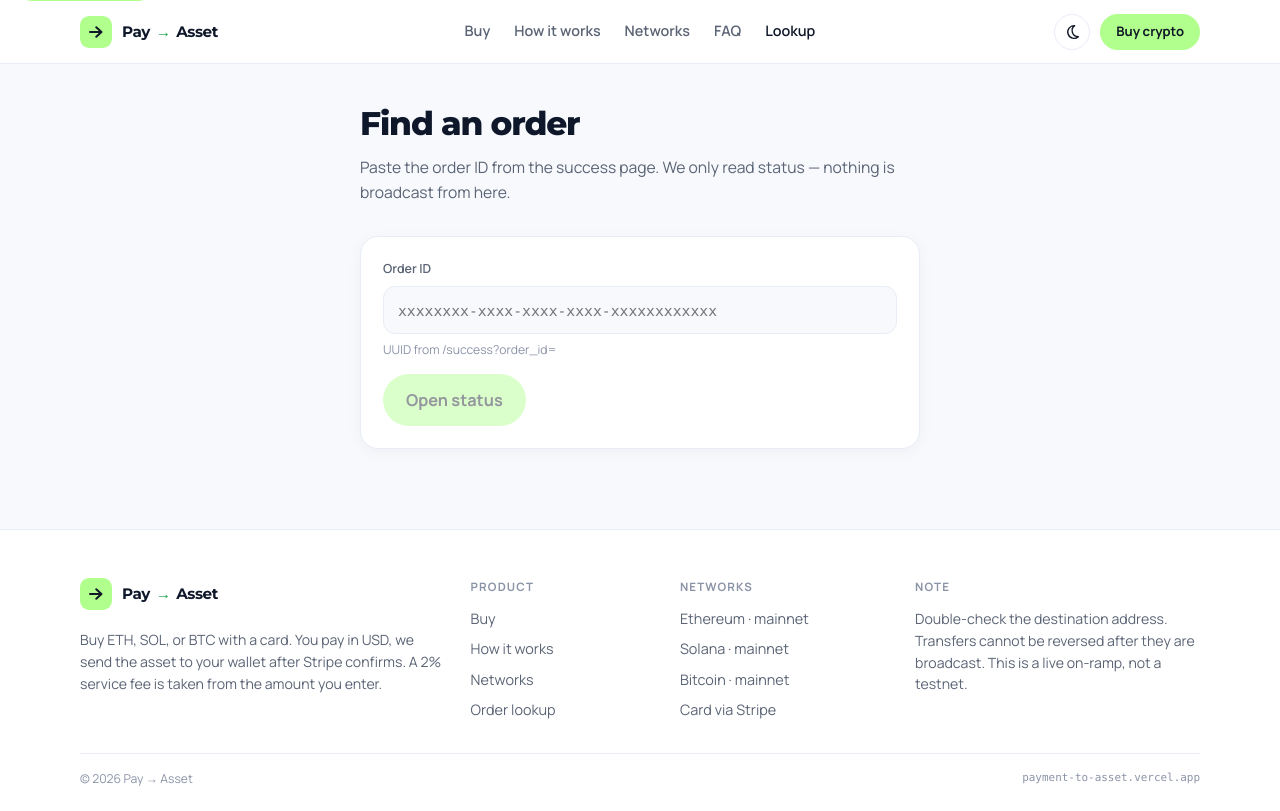
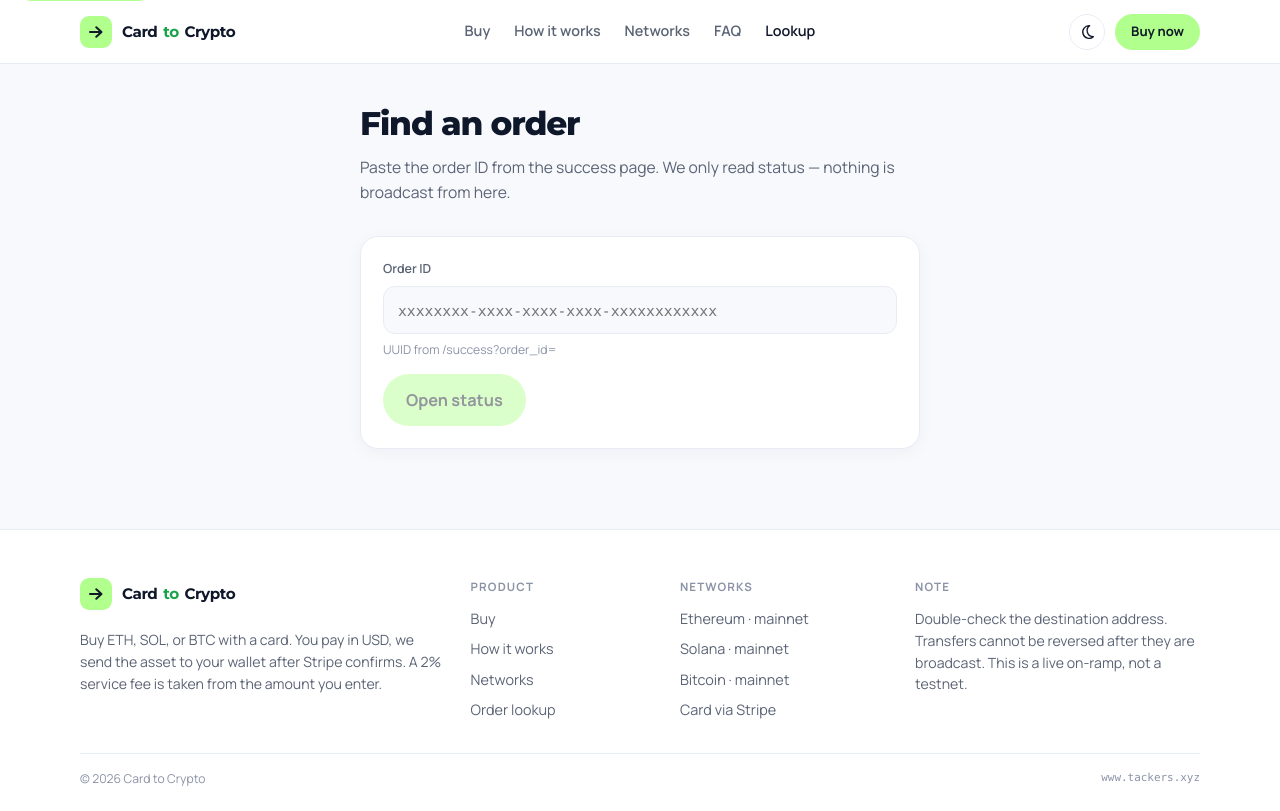
Before and after one commit to yonemp/payment-to-asset, a React (Vite) app in the folder client/: page /lookup in a window 1280 px wide. Built offline with nearby package versions, Linux system fonts and the light colour scheme; the HTML template or start-up script is replaced by a standard one.

Commit message:
Rename the live brand from Pay to Asset to Card to Crypto.

```diff
--- a/client/index.html
+++ b/client/index.html
@@ -3,7 +3,7 @@
   <head>
     <meta charset="UTF-8" />
     <meta name="viewport" content="width=device-width, initial-scale=1.0" />
-    <title>Pay → Asset — Buy ETH, SOL, BTC with a card</title>
+    <title>Card to Crypto — Buy ETH, SOL, BTC with a card</title>
     <meta
       name="description"
       content="Buy Ethereum, Solana, or Bitcoin with a credit or debit card. Pay in USD, receive on mainnet."
@@ -28,20 +28,20 @@
     <link rel="icon" type="image/png" sizes="16x16" href="/favicon-16.png" />
     <link rel="apple-touch-icon" href="/apple-touch-icon.png" />
     <meta property="og:type" content="website" />
-    <meta property="og:title" content="Pay → Asset" />
+    <meta property="og:title" content="Card to Crypto" />
     <meta
       property="og:description"
       content="Buy ETH, SOL, or BTC with a card. Delivery to your mainnet wallet."
     />
-    <meta property="og:image" content="https://payment-to-asset.vercel.app/og.png" />
-    <meta property="og:url" content="https://payment-to-asset.vercel.app/" />
+    <meta property="og:image" content="https://www.tackers.xyz/og.png" />
+    <meta property="og:url" content="https://www.tackers.xyz/" />
     <meta name="twitter:card" content="summary_large_image" />
-    <meta name="twitter:title" content="Pay → Asset" />
+    <meta name="twitter:title" content="Card to Crypto" />
     <meta
       name="twitter:description"
       content="Buy ETH, SOL, or BTC with a card. Delivery to your mainnet wallet."
     />
-    <meta name="twitter:image" content="https://payment-to-asset.vercel.app/og.png" />
+    <meta name="twitter:image" content="https://www.tackers.xyz/og.png" />
     <link rel="preconnect" href="https://fonts.googleapis.com" />
     <link rel="preconnect" href="https://fonts.gstatic.com" crossorigin />
     <link
--- a/client/src/components/Footer.jsx
+++ b/client/src/components/Footer.jsx
@@ -9,7 +9,7 @@ export default function Footer() {
           <div className="brand footer-lockup">
             <BrandMark size={32} />
             <span className="brand-word">
-              Pay <span className="brand-arrow" aria-hidden="true">→</span> Asset
+              Card <span className="brand-arrow">to</span> Crypto
             </span>
           </div>
           <p>
@@ -48,8 +48,8 @@ export default function Footer() {
         </div>
       </div>
       <div className="wrap footer-bar">
-        <span>© {new Date().getFullYear()} Pay → Asset</span>
-        <span className="mono muted">payment-to-asset.vercel.app</span>
+        <span>© {new Date().getFullYear()} Card to Crypto</span>
+        <span className="mono muted">www.tackers.xyz</span>
       </div>
     </footer>
   );
--- a/client/src/components/Nav.jsx
+++ b/client/src/components/Nav.jsx
@@ -6,10 +6,10 @@ export default function Nav() {
   return (
     <header className="nav">
       <div className="nav-inner">
-        <Link to="/" className="brand" aria-label="Pay to Asset home">
+        <Link to="/" className="brand" aria-label="Card to Crypto home">
           <BrandMark />
           <span className="brand-word">
-            Pay <span className="brand-arrow" aria-hidden="true">→</span> Asset
+            Card <span className="brand-arrow">to</span> Crypto
           </span>
         </Link>
 
@@ -24,7 +24,7 @@ export default function Nav() {
         <div className="nav-end">
           <ThemeToggle />
           <a href="/#checkout" className="nav-cta">
-            Buy crypto
+            Buy now
           </a>
         </div>
       </div>
--- a/client/src/index.css
+++ b/client/src/index.css
@@ -1,4 +1,4 @@
-/* Pay → Asset — Changelly-like retail on-ramp (no trademarks) */
+/* Card to Crypto — Changelly-like retail on-ramp (no trademarks) */
 
 :root {
   --bg: #f7f9fd;
--- a/client/src/pages/Home.jsx
+++ b/client/src/pages/Home.jsx
@@ -78,7 +78,7 @@ export default function Home() {
   const canPay = addr.ok && amountOk && !loading;
 
   useEffect(() => {
-    document.title = `${meta.buyTitle} — Pay → Asset`;
+    document.title = `${meta.buyTitle} — Card to Crypto`;
   }, [meta.buyTitle]);
 
   useEffect(() => {
--- a/client/src/pages/Lookup.jsx
+++ b/client/src/pages/Lookup.jsx
@@ -1,4 +1,4 @@
-import { useState } from 'react';
+import { useEffect, useState } from 'react';
 import { useNavigate } from 'react-router-dom';
 import { fetchOrder } from '../lib/api';
 
@@ -6,6 +6,10 @@ const UUID_HINT = /^[0-9a-f]{8}-[0-9a-f]{4}-[1-5][0-9a-f]{3}-[89ab][0-9a-f]{3}-[
 
 export default function Lookup() {
   const navigate = useNavigate();
+
+  useEffect(() => {
+    document.title = 'Find an order — Card to Crypto';
+  }, []);
   const [id, setId] = useState('');
   const [error, setError] = useState('');
   const [loading, setLoading] = useState(false);
--- a/client/src/pages/Success.jsx
+++ b/client/src/pages/Success.jsx
@@ -43,6 +43,10 @@ export default function Success() {
       setPolling(false);
     }
   }, [order]);
+
+  useEffect(() => {
+    document.title = 'Your order — Card to Crypto';
+  }, []);
 
   const meta = getAsset(order?.asset);
   const explorerUrl =
```
Also changed, not shown: client/public/og.png.
